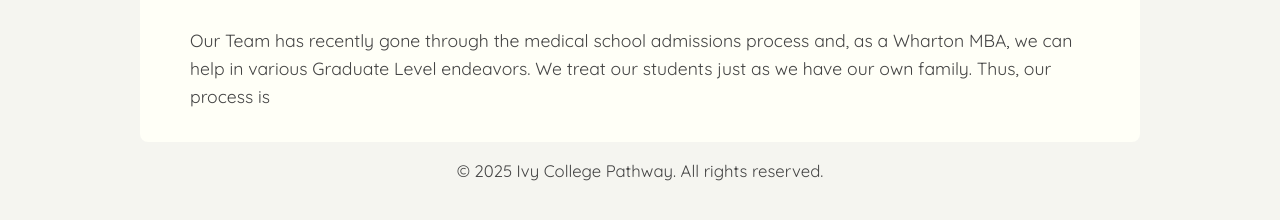
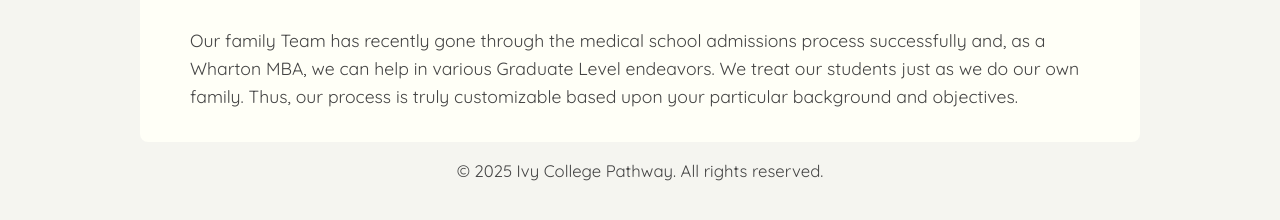
Before and after one commit to mdcacuci/counseling-site, a plain HTML site: page grad-admissions.html in a window 1280 px wide. Shown: the part 376-596 px from the top of the page. Drawn offline with Linux system fonts and the light colour scheme; a web font is replaced by a local one.

Commit message:
Update grad-admissions.html

```diff
--- a/grad-admissions.html
+++ b/grad-admissions.html
@@ -50,7 +50,7 @@
     <main>
         <h2 class="main-title">Our Qualifications</h2>
         <p>
-           Our Team has recently gone through the medical school admissions process and, as a Wharton MBA, we can help in various Graduate Level endeavors. We treat our students just as we have our own family. Thus, our process is
+           Our family Team has recently gone through the medical school admissions process successfully and, as a Wharton MBA, we can help in various Graduate Level endeavors. We treat our students just as we do our own family. Thus, our process is truly customizable based upon your particular background and objectives.
         </p>
     </main>
     <footer>
```
